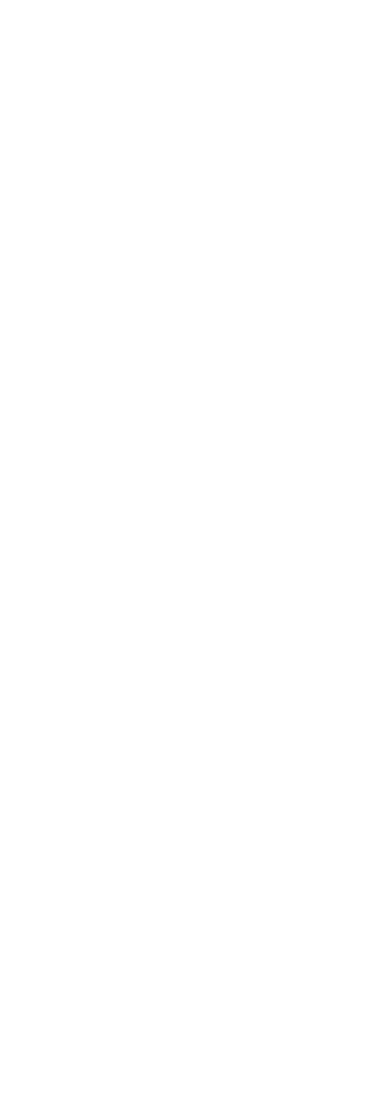
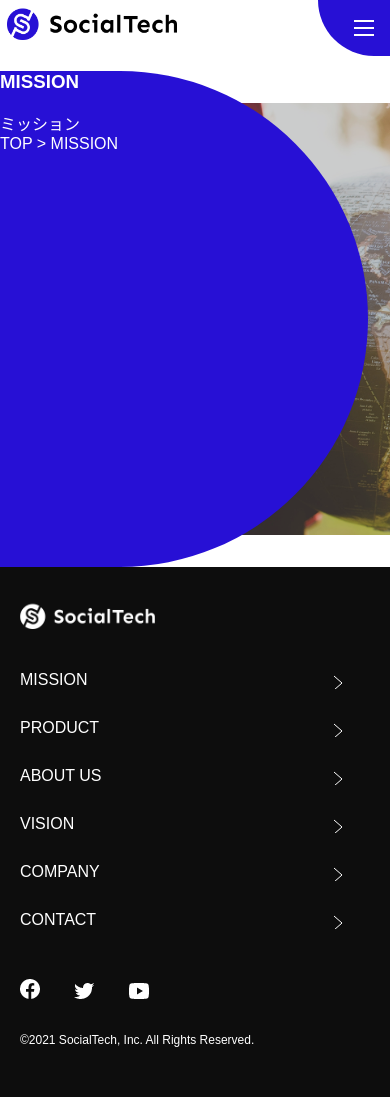
Before and after one commit to annodesign/socialtech, a plain HTML site: page mission.html in a window 390 px wide. Before the commit the page ends 844 px from the top, so only its background shows below. Drawn offline with Linux system fonts and the light colour scheme.

Commit message:
修正確認

```diff
--- a/mission.html
+++ b/mission.html
@@ -0,0 +1,86 @@
+<!DOCTYPE html>
+<html>
+<head>
+  <title>SocialTech - MISSION ミッション -</title>
+  <meta charset="utf-8">
+  <meta name="description" content="SocialTechが目指す5つの目標（S2DGs）を紹介します">
+  <meta name="viewport" content="width=device-width, initial-scale=1.0">
+  <link rel="stylesheet" href="style.css">
+</head>
+
+<body>
+  <!-- ヘッダー -->
+  <header>
+    <!-- ロゴ -->
+    <a href="index.html" id="logo"><img src="images/logo.png" alt="トップページに戻る"></a>
+
+    <!-- PC用ナビゲーション -->
+    <nav id="nav-pc">
+      <a href="mission.html">MISSION</a>
+      <a href="product.html">PRODUCT</a>
+      <a href="index.html#aboutus">ABOUT US</a>
+      <a href="index.html#vision">VISION</a>
+      <a href="index.html#company">COMPANY</a>
+      <a href="index.html#contact">CONTACT</a>
+    </nav>
+
+    <!-- スマホ用メニューボタン -->
+    <img id="menu-sp" src="images/button-menu.png" alt="ナビゲーションを開く" onclick="document.getElementById('nav-sp').style.display = 'block'">
+
+    <!-- スマホ用ナビゲーション -->
+    <nav id="nav-sp">
+      <img id="close" src="images/button-close.png" alt="ナビゲーションを閉じる" onclick="document.getElementById('nav-sp').style.display = 'none'">
+      <a id="logo-sp" href="index.html" onclick="document.getElementById('nav-sp').style.display = 'none'"><img
+          src="images/logo-sp.png" alt="トップページに戻る"></a>
+      <a class="menu" href="mission.html" onclick="document.getElementById('nav-sp').style.display = 'none'">MISSION</a>
+      <a class="menu" href="product.html" onclick="document.getElementById('nav-sp').style.display = 'none'">PRODUCT</a>
+      <a class="menu" href="index.html#aboutus" onclick="document.getElementById('nav-sp').style.display = 'none'">ABOUT
+        US</a>
+      <a class="menu" href="index.html#vision"
+        onclick="document.getElementById('nav-sp').style.display = 'none'">VISION</a>
+      <a class="menu" href="index.html#company"
+        onclick="document.getElementById('nav-sp').style.display = 'none'">COMPANY</a>
+      <a class="menu" href="index.html#contact"
+        onclick="document.getElementById('nav-sp').style.display = 'none'">CONTACT</a>
+      <div id="sns">
+        <a href="https://www.facebook.com/sejuku2013"><img src="images/button-facebook.png" alt="Facebookのリンク"></a>
+        <a href="https://twitter.com/samuraijuku"><img src="images/button-twitter.png" alt="Twitterのリンク"></a>
+        <a href="https://www.youtube.com/channel/UCCFOQO5aDK0xXam4cUQXT8g"><img src="images/button-youtube.png" alt="YouTubeのリンク"></a>
+      </div>
+    </nav>
+  </header>
+
+  <main>
+    <article>
+      <section id="mission-main">
+        <div id="mission-title">
+          <h1>MISSION</h1>
+          <span>ミッション</span>
+          <div>TOP > MISSION</div>
+        </div>
+      </section>
+    </article>
+
+    <footer>
+      <div id="footer-logo">
+        <img src="images/logo-sp.png" alt="SocialTech">
+      </div>
+      <div id="footer-link">
+        <a href="mission.html">MISSION</a>
+        <a href="product.html">PRODUCT</a>
+        <a href="index.html#aboutus">ABOUT US</a>
+        <a href="index.html#vision">VISION</a>
+        <a href="index.html#company">COMPANY</a>
+        <a href="index.html#contact">CONTACT</a>
+      </div>
+      <div id="sns-footer">
+        <a href="https://www.facebook.com/sejuku2013"><img src="images/button-facebook.png" alt="Facebookのリンク"></a>
+        <a href="https://twitter.com/samuraijuku"><img src="images/button-twitter.png" alt="Twitterのリンク"></a>
+        <a href="https://www.youtube.com/channel/UCCFOQO5aDK0xXam4cUQXT8g"><img src="images/button-youtube.png" alt="YouTubeのリンク"></a>
+        <span id="copyright">&copy;2021 SocialTech, Inc. All Rights Reserved. </span>
+      </div>
+    </footer>
+
+  </main>
+</body>
+</html>
--- a/style.css
+++ b/style.css
@@ -907,4 +907,24 @@ details > div > span {
             margin-top: 30px;
             color: #ffffff;
       }
+
+      /* mission.html用のスタイル */
+      /* ミッションのメインビジュアル */
+      #mission-main {
+            height: 496px;
+            width: 100%;
+            background-image: url("images/mission/mission-main.png");
+            background-repeat: no-repeat;
+            background-position-y: center;
+      }
+      #mission-title {
+            background-color: #2710d5;
+            width: 368px;
+            color: #ffffff;
+            height: 496px;
+            border-radius: 0 248px 248px 0;
+            position: relative;
+      }
+
+
 }
```
